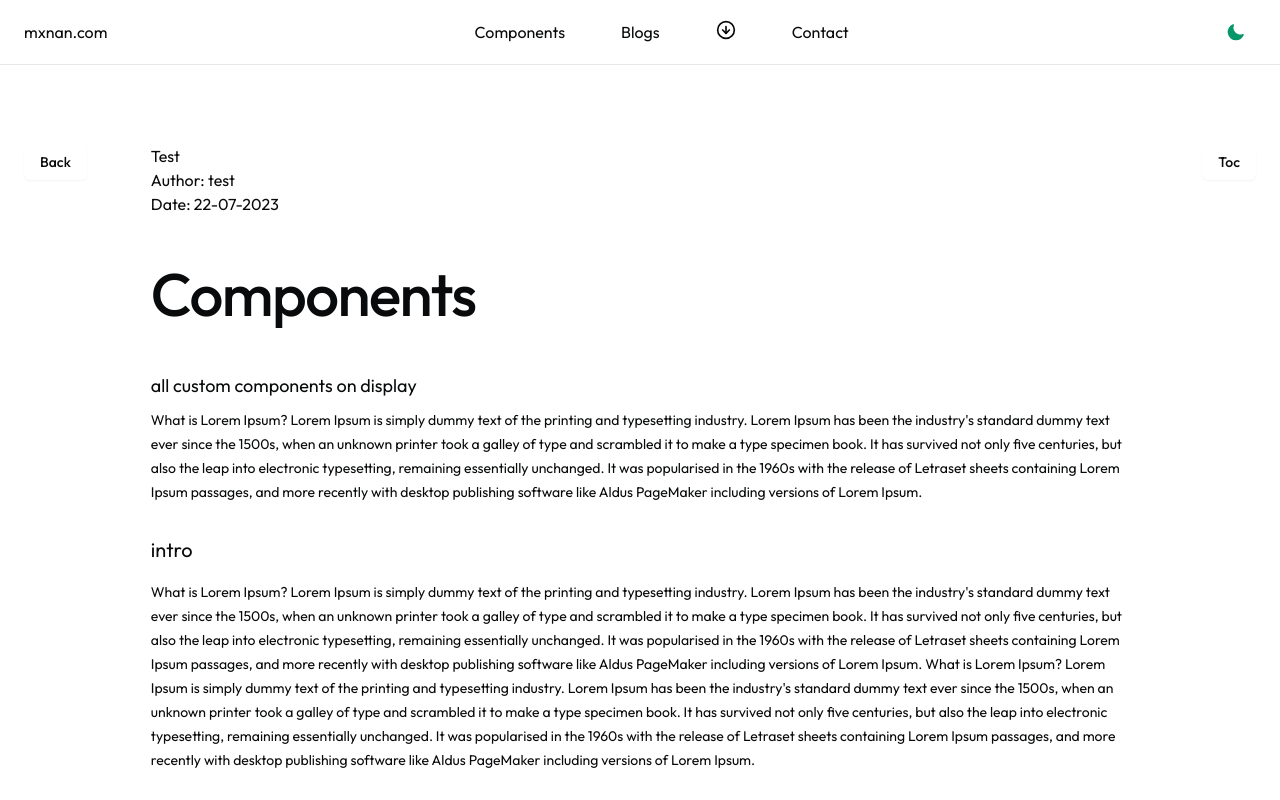
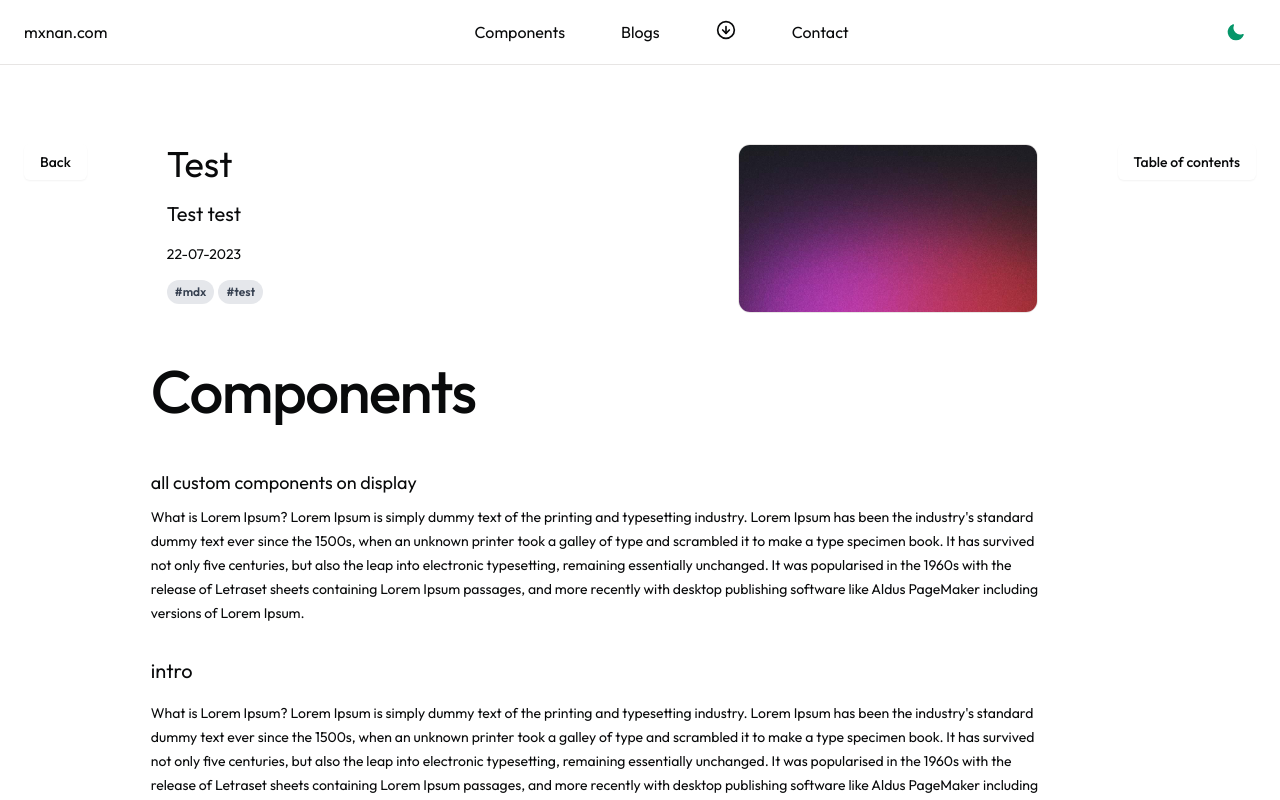
Before and after one commit to mxnan/dashboard-example, a Next.js app: page /blogs/test in a window 1280 px wide. Shown: the top 800 px of the page. Built offline with nearby package versions, Linux system fonts and the light colour scheme.

Commit message:
:hammer:
:heavy_plus_sign: added comments and fixed  ui for both blog card and blogpage.
:heavy_plus_sign:  added custom-border class for same border colors  all over app.

```diff
--- a/src/app/(docs)/blogs/[slug]/page.tsx
+++ b/src/app/(docs)/blogs/[slug]/page.tsx
@@ -4,6 +4,7 @@ import { serialize } from "next-mdx-remote/serialize";
 import { Button } from "@/components/ui/button";
 import Link from "next/link";
 import dynamic from "next/dynamic";
+import Image from "next/image";
 
 const MDXContent = dynamic(() => import("@/components/mdx/mdx-renderer"), {
   ssr: false,
@@ -18,27 +19,48 @@ export default async function BlogPost({
   const mdxSource = await serialize(post.content);
 
   return (
-    <article className="relative flex h-full">
+    <article className="relative flex w-full h-full">
+      {/* Back button */}
       <div className="sticky top-32 h-fit pr-6 lg:pr-16">
         <Button variant={"destructive"}>
           <Link href="/blogs">Back</Link>
         </Button>
       </div>
-
-      <div className="space-y-12">
-        <div>
-          <h1>{post.title}</h1>
-          <p>Author: {post.author}</p>
-          <p>Date: {post.date}</p>
+      {/* Content */}
+      <div className="space-y-12 w-full flex-1">
+        <div className="flex lg:px-4 justify-between">
+          <div className="space-y-4 pr-2">
+            <h1 className="text-4xl">{post.title}</h1>
+            <p className="text-xl">{post.description}</p>
+            <p className="text-sm">{post.date}</p>
+            {post.tags.map((tag) => (
+              <span
+                key={tag}
+                className="inline-block bg-gray-200 rounded-full px-2 py-1 text-xs font-semibold text-gray-700 mr-1 mb-1"
+              >
+                #{tag}
+              </span>
+            ))}
+          </div>
+          <div className="relative max-md:hidden max-w-[300px] aspect-video w-full">
+            <Image
+              src={"/og.jpg"}
+              fill
+              alt="og"
+              priority
+              className="rounded-xl border border-custom "
+            />
+          </div>
         </div>
-
+        {/* Mdx Content */}
         <div className="prose-sm">
           <MDXContent source={mdxSource} />
         </div>
       </div>
+      {/* Toc button */}
       <div className="hidden md:block sticky top-32 h-fit pl-6 lg:pl-16">
         <Button variant={"destructive"}>
-          <Link href="/blogs">Toc</Link>
+          <Link href="/blogs">Table of contents</Link>
         </Button>
       </div>
     </article>
--- a/src/app/globals.css
+++ b/src/app/globals.css
@@ -10,6 +10,9 @@
 }
 
 @layer utilities {
+  .border-custom {
+    @apply  border-stone-200 dark:border-stone-800;
+  }
   .fixed-nav {
     backdrop-filter: saturate(200%) blur(20px);
     transition: background-color 0.1 ease-in-out;
--- a/src/components/blog-card.tsx
+++ b/src/components/blog-card.tsx
@@ -7,15 +7,18 @@ interface BlogCardProps {
 
 export function BlogCard({ post }: BlogCardProps) {
   return (
-    <div className="w-full max-w-sm border h-auto shadow-lg rounded-lg overflow-hidden">
+    <div className="w-full max-w-sm border-custom border h-auto shadow-xl rounded-lg overflow-hidden">
       <Link href={`/blogs/${post.slug}`} className="block h-full">
         <div className="p-4 flex flex-col h-full">
           <h2 className="text-lg font-semibold text-gray-800 mb-2 line-clamp-2">
             {post.title}
           </h2>
-          <p className="text-gray-600 text-sm mb-3 flex-grow line-clamp-3">{post.description}</p>
-          <div className="flex justify-between text-xs text-gray-500 mb-2">
+          <p className="text-gray-600 text-sm mb-3 flex-grow line-clamp-3">
+            {post.description}
+          </p>
+          <div className="flex  text-xs text-gray-500 mb-2">
             <p>{post.date}</p>
+            <span className="px-3">|</span>
             <p>{post.author}</p>
           </div>
           <div className="mt-auto">
--- a/src/components/blog-hero.tsx
+++ b/src/components/blog-hero.tsx
@@ -46,8 +46,8 @@ export default function BlogHero() {
 
   return (
     <div className="max-w-2xl w-full mx-auto ">
-      <div className="p-2 max-lg:pb-16 max-lg:border-l max-lg:border-r h-full lg:h-[80vh] flex-1 flex-col flex items-center gap-10">
-        <div className="space-y-6 text-center pb-3 border-b">
+      <div className="p-2 max-lg:pb-16 border-custom max-lg:border-l max-lg:border-r h-full lg:h-[80vh] flex-1 flex-col flex items-center gap-10">
+        <div className="space-y-6 text-center pb-3 border-custom border-b">
           <p>Manan Negi</p>
           <h1 className="text-3xl">Self taught Web dev. </h1>
           <p>Learnt C in school</p>
--- a/src/components/navbar.tsx
+++ b/src/components/navbar.tsx
@@ -86,8 +86,10 @@ function DesktopNav({ className }: { className?: string }) {
         restDelta: 0.001,
       }}
       className={cn(
-        "w-full fixed-nav fixed top-0 dark:border-stone-800 max-sm:py-6 inset-x-0   ",
-        isHidden ? "border-b-[5px] " : "border-b-[1px]",
+        "w-full fixed-nav fixed top-0  max-sm:py-6 inset-x-0   ",
+        isHidden
+          ? "border-b-[5px] border-custom  "
+          : "border-b-[1px] border-custom ",
         className
       )}
     >
```
